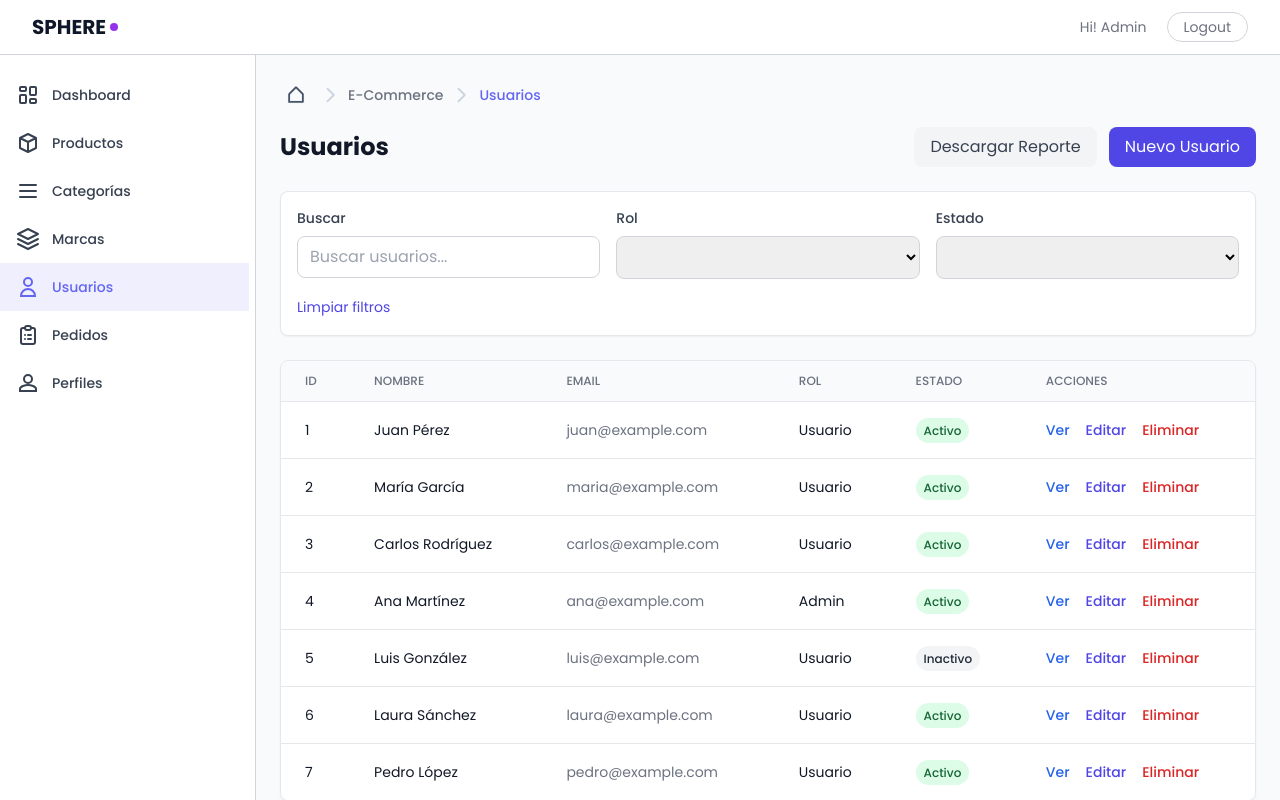
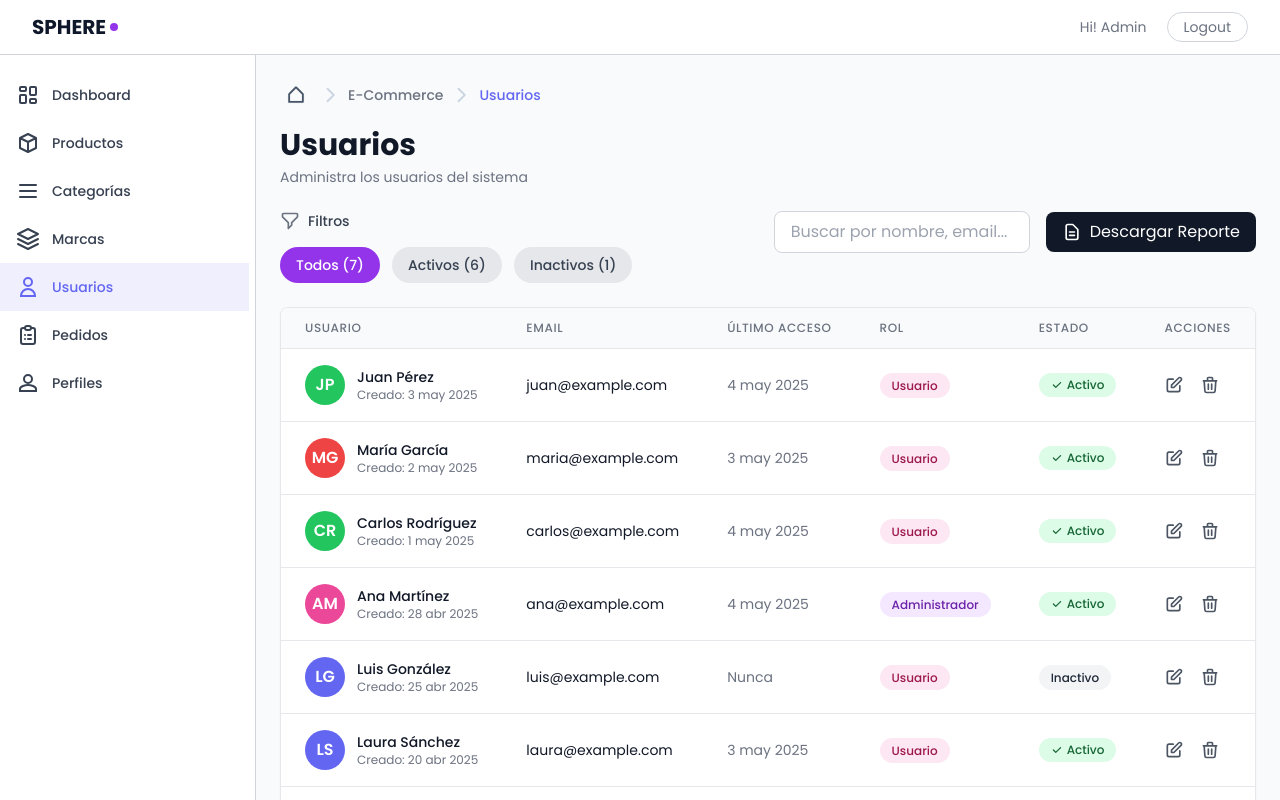
Before and after one commit to Jhuanca2023/iCenter-angular, an Angular app: page /admin/users in a window 1280 px wide. Built offline with nearby package versions, Linux system fonts and the light colour scheme.

Commit message:
fix: Asegurar versiÃ³n actualizada del componente usuarios con filtros correctos

```diff
--- a/src/app/modules/admin/interfaces/user.interface.ts
+++ b/src/app/modules/admin/interfaces/user.interface.ts
@@ -2,10 +2,12 @@ export interface User {
   id: number;
   name: string;
   email: string;
-  role: 'Admin' | 'Usuario';
+  role: 'Administrador' | 'Usuario';
   status: 'Activo' | 'Inactivo';
+  lastAccess?: string;
   createdAt?: Date;
   updatedAt?: Date;
+  avatar?: string;
 }
 
 export interface UserFilters {
--- a/src/app/modules/admin/pages/users/users.component.html
+++ b/src/app/modules/admin/pages/users/users.component.html
@@ -1,90 +1,150 @@
 <div class="p-6 bg-gray-50 min-h-screen">
   <app-breadcrumbs [items]="breadcrumbs"></app-breadcrumbs>
 
-  <div class="flex flex-col sm:flex-row items-start sm:items-center justify-between mb-6 gap-4 mt-4">
-    <h1 class="text-2xl font-bold text-gray-900">Usuarios</h1>
-    <div class="flex gap-3">
+  <!-- Header -->
+  <div class="mt-4 mb-6">
+    <h1 class="text-3xl font-bold text-gray-900 mb-1">Usuarios</h1>
+    <p class="text-sm text-gray-500">Administra los usuarios del sistema</p>
+  </div>
+
+  <!-- Top Actions -->
+  <div class="flex justify-between items-start mb-6">
+    <!-- Filters -->
+    <div class="flex-1">
+      <div class="flex items-center gap-2 mb-4">
+        <svg class="w-5 h-5 text-gray-500" fill="none" stroke="currentColor" viewBox="0 0 24 24">
+          <path stroke-linecap="round" stroke-linejoin="round" stroke-width="2" d="M3 4a1 1 0 011-1h16a1 1 0 011 1v2.586a1 1 0 01-.293.707l-6.414 6.414a1 1 0 00-.293.707V17l-4 4v-6.586a1 1 0 00-.293-.707L3.293 7.293A1 1 0 013 6.586V4z"/>
+        </svg>
+        <span class="text-sm font-medium text-gray-700">Filtros</span>
+      </div>
+      <div class="flex items-center gap-3 flex-wrap">
         <button
           type="button"
-        class="px-4 py-2 bg-gray-100 text-gray-700 rounded-lg hover:bg-gray-200 transition">
-        Descargar Reporte
+          (click)="setFilter('todos')"
+          [class.bg-purple-600]="selectedFilter === 'todos'"
+          [class.text-white]="selectedFilter === 'todos'"
+          [class.bg-gray-200]="selectedFilter !== 'todos'"
+          [class.text-gray-700]="selectedFilter !== 'todos'"
+          class="px-4 py-2 rounded-full text-sm font-medium transition flex items-center gap-2">
+          Todos ({{ getTotalCount() }})
         </button>
         <button
           type="button"
-        class="px-4 py-2 bg-indigo-600 text-white rounded-lg hover:bg-indigo-700 transition">
-        Nuevo Usuario
+          (click)="setFilter('activos')"
+          [class.bg-green-600]="selectedFilter === 'activos'"
+          [class.text-white]="selectedFilter === 'activos'"
+          [class.bg-gray-200]="selectedFilter !== 'activos'"
+          [class.text-gray-700]="selectedFilter !== 'activos'"
+          class="px-4 py-2 rounded-full text-sm font-medium transition flex items-center gap-2">
+          <svg *ngIf="selectedFilter === 'activos'" class="w-4 h-4" fill="currentColor" viewBox="0 0 20 20">
+            <path fill-rule="evenodd" d="M16.707 5.293a1 1 0 010 1.414l-8 8a1 1 0 01-1.414 0l-4-4a1 1 0 011.414-1.414L8 12.586l7.293-7.293a1 1 0 011.414 0z" clip-rule="evenodd"/>
+          </svg>
+          Activos ({{ activeCount }})
+        </button>
+        <button
+          type="button"
+          (click)="setFilter('inactivos')"
+          [class.bg-red-600]="selectedFilter === 'inactivos'"
+          [class.text-white]="selectedFilter === 'inactivos'"
+          [class.bg-gray-200]="selectedFilter !== 'inactivos'"
+          [class.text-gray-700]="selectedFilter !== 'inactivos'"
+          class="px-4 py-2 rounded-full text-sm font-medium transition flex items-center gap-2">
+          <svg *ngIf="selectedFilter === 'inactivos'" class="w-4 h-4" fill="currentColor" viewBox="0 0 20 20">
+            <path fill-rule="evenodd" d="M4.293 4.293a1 1 0 011.414 0L10 8.586l4.293-4.293a1 1 0 111.414 1.414L11.414 10l4.293 4.293a1 1 0 01-1.414 1.414L10 11.414l-4.293 4.293a1 1 0 01-1.414-1.414L8.586 10 4.293 5.707a1 1 0 010-1.414z" clip-rule="evenodd"/>
+          </svg>
+          Inactivos ({{ inactiveCount }})
         </button>
       </div>
     </div>
 
-  <div class="bg-white rounded-lg shadow-sm border border-gray-200 p-4 mb-6">
-    <div class="grid grid-cols-1 md:grid-cols-3 gap-4">
-      <div>
-        <label class="block text-sm font-medium text-gray-700 mb-2">Buscar</label>
+    <!-- Search and Download -->
+    <div class="flex items-center gap-4">
       <input
         type="text"
         [(ngModel)]="searchTerm"
-          placeholder="Buscar usuarios..."
-          class="w-full px-3 py-2 border border-gray-300 rounded-lg focus:ring-2 focus:ring-indigo-500 focus:border-indigo-500">
-      </div>
-      <div>
-        <label class="block text-sm font-medium text-gray-700 mb-2">Rol</label>
-        <select
-          [(ngModel)]="selectedRole"
-          class="w-full px-3 py-2 border border-gray-300 rounded-lg focus:ring-2 focus:ring-indigo-500 focus:border-indigo-500">
-          <option *ngFor="let role of roles" [value]="role">{{ role }}</option>
-        </select>
-      </div>
-      <div>
-        <label class="block text-sm font-medium text-gray-700 mb-2">Estado</label>
-        <select
-          [(ngModel)]="selectedStatus"
-          class="w-full px-3 py-2 border border-gray-300 rounded-lg focus:ring-2 focus:ring-indigo-500 focus:border-indigo-500">
-          <option *ngFor="let status of statuses" [value]="status">{{ status }}</option>
-        </select>
-      </div>
-    </div>
-    <div class="mt-4">
+        placeholder="Buscar por nombre, email..."
+        class="px-4 py-2 border border-gray-300 rounded-lg focus:ring-2 focus:ring-purple-500 focus:border-purple-500 w-64">
       <button
         type="button"
-        (click)="clearFilters()"
-        class="text-sm text-indigo-600 hover:text-indigo-800">
-        Limpiar filtros
+        class="px-4 py-2 bg-gray-900 text-white rounded-lg hover:bg-gray-800 transition flex items-center gap-2">
+        <svg class="w-5 h-5" fill="none" stroke="currentColor" viewBox="0 0 24 24">
+          <path stroke-linecap="round" stroke-linejoin="round" stroke-width="2" d="M9 12h6m-6 4h6m2 5H7a2 2 0 01-2-2V5a2 2 0 012-2h5.586a1 1 0 01.707.293l5.414 5.414a1 1 0 01.293.707V19a2 2 0 01-2 2z"/>
+        </svg>
+        Descargar Reporte
       </button>
     </div>
   </div>
 
+  <!-- Users Table -->
   <div class="bg-white rounded-lg shadow-sm border border-gray-200 overflow-hidden">
     <table class="min-w-full divide-y divide-gray-200">
       <thead class="bg-gray-50">
         <tr>
-          <th class="px-6 py-3 text-left text-xs font-medium text-gray-500 uppercase">ID</th>
-          <th class="px-6 py-3 text-left text-xs font-medium text-gray-500 uppercase">Nombre</th>
-          <th class="px-6 py-3 text-left text-xs font-medium text-gray-500 uppercase">Email</th>
-          <th class="px-6 py-3 text-left text-xs font-medium text-gray-500 uppercase">Rol</th>
-          <th class="px-6 py-3 text-left text-xs font-medium text-gray-500 uppercase">Estado</th>
-          <th class="px-6 py-3 text-left text-xs font-medium text-gray-500 uppercase">Acciones</th>
+          <th class="px-6 py-3 text-left text-xs font-medium text-gray-500 uppercase tracking-wider">Usuario</th>
+          <th class="px-6 py-3 text-left text-xs font-medium text-gray-500 uppercase tracking-wider">Email</th>
+          <th class="px-6 py-3 text-left text-xs font-medium text-gray-500 uppercase tracking-wider">Último acceso</th>
+          <th class="px-6 py-3 text-left text-xs font-medium text-gray-500 uppercase tracking-wider">Rol</th>
+          <th class="px-6 py-3 text-left text-xs font-medium text-gray-500 uppercase tracking-wider">Estado</th>
+          <th class="px-6 py-3 text-left text-xs font-medium text-gray-500 uppercase tracking-wider">Acciones</th>
         </tr>
       </thead>
       <tbody class="bg-white divide-y divide-gray-200">
-        <tr *ngFor="let user of filteredUsers">
-          <td class="px-6 py-4 whitespace-nowrap text-sm text-gray-900">{{ user.id }}</td>
-          <td class="px-6 py-4 whitespace-nowrap text-sm text-gray-900">{{ user.name }}</td>
-          <td class="px-6 py-4 whitespace-nowrap text-sm text-gray-500">{{ user.email }}</td>
-          <td class="px-6 py-4 whitespace-nowrap text-sm text-gray-900">{{ user.role }}</td>
+        <tr *ngFor="let user of filteredUsers" class="hover:bg-gray-50">
+          <!-- Usuario -->
           <td class="px-6 py-4 whitespace-nowrap">
-            <span [class]="user.status === 'Activo' ? 'px-2 py-1 text-xs font-medium rounded-full bg-green-100 text-green-800' : 'px-2 py-1 text-xs font-medium rounded-full bg-gray-100 text-gray-800'">
+            <div class="flex items-center gap-3">
+              <div [class]="'w-10 h-10 rounded-full flex items-center justify-center text-white font-semibold ' + getAvatarColor(user.name)">
+                {{ getInitials(user.name) }}
+              </div>
+              <div>
+                <div class="text-sm font-medium text-gray-900">{{ user.name }}</div>
+                <div class="text-xs text-gray-500">Creado: {{ formatDate(user.createdAt) }}</div>
+              </div>
+            </div>
+          </td>
+          <!-- Email -->
+          <td class="px-6 py-4 whitespace-nowrap">
+            <div class="text-sm text-gray-900">{{ user.email }}</div>
+          </td>
+          <!-- Último acceso -->
+          <td class="px-6 py-4 whitespace-nowrap">
+            <div class="text-sm text-gray-500">{{ user.lastAccess || 'Nunca' }}</div>
+          </td>
+          <!-- Rol -->
+          <td class="px-6 py-4 whitespace-nowrap">
+            <span [class]="user.role === 'Administrador' ? 'px-3 py-1 text-xs font-medium rounded-full bg-purple-100 text-purple-800' : 'px-3 py-1 text-xs font-medium rounded-full bg-pink-100 text-pink-800'">
+              {{ user.role }}
+            </span>
+          </td>
+          <!-- Estado -->
+          <td class="px-6 py-4 whitespace-nowrap">
+            <span [class]="user.status === 'Activo' ? 'px-3 py-1 text-xs font-medium rounded-full bg-green-100 text-green-800 flex items-center gap-1 w-fit' : 'px-3 py-1 text-xs font-medium rounded-full bg-gray-100 text-gray-800 w-fit'">
+              <svg *ngIf="user.status === 'Activo'" class="w-3 h-3" fill="currentColor" viewBox="0 0 20 20">
+                <path fill-rule="evenodd" d="M16.707 5.293a1 1 0 010 1.414l-8 8a1 1 0 01-1.414 0l-4-4a1 1 0 011.414-1.414L8 12.586l7.293-7.293a1 1 0 011.414 0z" clip-rule="evenodd"/>
+              </svg>
               {{ user.status }}
             </span>
           </td>
+          <!-- Acciones -->
           <td class="px-6 py-4 whitespace-nowrap text-sm font-medium">
-            <a [routerLink]="['/admin/users/detail', user.id]" class="text-blue-600 hover:text-blue-900 mr-4">Ver</a>
-            <button class="text-indigo-600 hover:text-indigo-900 mr-4">Editar</button>
-            <button class="text-red-600 hover:text-red-900">Eliminar</button>
+            <div class="flex items-center gap-4">
+              <button class="text-gray-600 hover:text-indigo-600 transition">
+                <svg class="w-5 h-5" fill="none" stroke="currentColor" viewBox="0 0 24 24">
+                  <path stroke-linecap="round" stroke-linejoin="round" stroke-width="2" d="M11 5H6a2 2 0 00-2 2v11a2 2 0 002 2h11a2 2 0 002-2v-5m-1.414-9.414a2 2 0 112.828 2.828L11.828 15H9v-2.828l8.586-8.586z"/>
+                </svg>
+              </button>
+              <button class="text-gray-600 hover:text-red-600 transition">
+                <svg class="w-5 h-5" fill="none" stroke="currentColor" viewBox="0 0 24 24">
+                  <path stroke-linecap="round" stroke-linejoin="round" stroke-width="2" d="M19 7l-.867 12.142A2 2 0 0116.138 21H7.862a2 2 0 01-1.995-1.858L5 7m5 4v6m4-6v6m1-10V4a1 1 0 00-1-1h-4a1 1 0 00-1 1v3M4 7h16"/>
+                </svg>
+              </button>
+            </div>
           </td>
         </tr>
         <tr *ngIf="filteredUsers.length === 0">
-          <td colspan="6" class="px-6 py-4 text-center text-gray-500">No se encontraron usuarios</td>
+          <td colspan="6" class="px-6 py-8 text-center text-gray-500">
+            No se encontraron usuarios
+          </td>
         </tr>
       </tbody>
     </table>
--- a/src/app/modules/admin/pages/users/users.component.ts
+++ b/src/app/modules/admin/pages/users/users.component.ts
@@ -14,8 +14,6 @@ import { User } from '../../interfaces/user.interface';
 })
 export default class AdminUsersComponent {
   searchTerm = '';
-  selectedRole = '';
-  selectedStatus = '';
 
   breadcrumbs: BreadcrumbItem[] = [
     { label: 'E-Commerce', route: '/admin' },
@@ -23,20 +21,25 @@ export default class AdminUsersComponent {
   ];
 
   users: User[] = [
-    { id: 1, name: 'Juan Pérez', email: 'juan@example.com', role: 'Usuario', status: 'Activo' },
-    { id: 2, name: 'María García', email: 'maria@example.com', role: 'Usuario', status: 'Activo' },
-    { id: 3, name: 'Carlos Rodríguez', email: 'carlos@example.com', role: 'Usuario', status: 'Activo' },
-    { id: 4, name: 'Ana Martínez', email: 'ana@example.com', role: 'Admin', status: 'Activo' },
-    { id: 5, name: 'Luis González', email: 'luis@example.com', role: 'Usuario', status: 'Inactivo' },
-    { id: 6, name: 'Laura Sánchez', email: 'laura@example.com', role: 'Usuario', status: 'Activo' },
-    { id: 7, name: 'Pedro López', email: 'pedro@example.com', role: 'Usuario', status: 'Activo' }
+    { id: 1, name: 'Juan Pérez', email: 'juan@example.com', role: 'Usuario', status: 'Activo', lastAccess: '4 may 2025', createdAt: new Date('2025-05-03') },
+    { id: 2, name: 'María García', email: 'maria@example.com', role: 'Usuario', status: 'Activo', lastAccess: '3 may 2025', createdAt: new Date('2025-05-02') },
+    { id: 3, name: 'Carlos Rodríguez', email: 'carlos@example.com', role: 'Usuario', status: 'Activo', lastAccess: '4 may 2025', createdAt: new Date('2025-05-01') },
+    { id: 4, name: 'Ana Martínez', email: 'ana@example.com', role: 'Administrador', status: 'Activo', lastAccess: '4 may 2025', createdAt: new Date('2025-04-28') },
+    { id: 5, name: 'Luis González', email: 'luis@example.com', role: 'Usuario', status: 'Inactivo', lastAccess: 'Nunca', createdAt: new Date('2025-04-25') },
+    { id: 6, name: 'Laura Sánchez', email: 'laura@example.com', role: 'Usuario', status: 'Activo', lastAccess: '3 may 2025', createdAt: new Date('2025-04-20') },
+    { id: 7, name: 'Pedro López', email: 'pedro@example.com', role: 'Usuario', status: 'Activo', lastAccess: '4 may 2025', createdAt: new Date('2025-04-15') }
   ];
 
-  roles = ['Todos', 'Admin', 'Usuario'];
-  statuses = ['Todos', 'Activo', 'Inactivo'];
+  selectedFilter: 'todos' | 'activos' | 'inactivos' = 'todos';
 
   get filteredUsers(): User[] {
     let filtered = [...this.users];
+
+    if (this.selectedFilter === 'activos') {
+      filtered = filtered.filter(u => u.status === 'Activo');
+    } else if (this.selectedFilter === 'inactivos') {
+      filtered = filtered.filter(u => u.status === 'Inactivo');
+    }
 
     if (this.searchTerm) {
       const term = this.searchTerm.toLowerCase();
@@ -46,20 +49,56 @@ export default class AdminUsersComponent {
       );
     }
 
-    if (this.selectedRole && this.selectedRole !== 'Todos') {
-      filtered = filtered.filter(u => u.role === this.selectedRole);
+    return filtered;
+  }
+
+  get activeCount(): number {
+    return this.users.filter(u => u.status === 'Activo').length;
+  }
+
+  get inactiveCount(): number {
+    return this.users.filter(u => u.status === 'Inactivo').length;
+  }
+
+  getTotalCount(): number {
+    return this.users.length;
+  }
+
+  getInitials(name: string): string {
+    const parts = name.split(' ');
+    if (parts.length >= 2) {
+      return (parts[0][0] + parts[1][0]).toUpperCase();
     }
+    return name.substring(0, 2).toUpperCase();
+  }
 
-    if (this.selectedStatus && this.selectedStatus !== 'Todos') {
-      filtered = filtered.filter(u => u.status === this.selectedStatus);
-    }
+  getAvatarColor(name: string): string {
+    const colors = [
+      'bg-red-500',
+      'bg-purple-500',
+      'bg-pink-500',
+      'bg-yellow-500',
+      'bg-green-500',
+      'bg-blue-500',
+      'bg-indigo-500'
+    ];
+    const index = name.charCodeAt(0) % colors.length;
+    return colors[index];
+  }
 
-    return filtered;
+  formatDate(date: Date | undefined): string {
+    if (!date) return '';
+    const d = new Date(date);
+    const months = ['ene', 'feb', 'mar', 'abr', 'may', 'jun', 'jul', 'ago', 'sep', 'oct', 'nov', 'dic'];
+    return `${d.getDate()} ${months[d.getMonth()]} ${d.getFullYear()}`;
+  }
+
+  setFilter(filter: 'todos' | 'activos' | 'inactivos'): void {
+    this.selectedFilter = filter;
   }
 
   clearFilters(): void {
     this.searchTerm = '';
-    this.selectedRole = '';
-    this.selectedStatus = '';
+    this.selectedFilter = 'todos';
   }
 }
```
Lines whose indentation alone changed are shown as unchanged.
